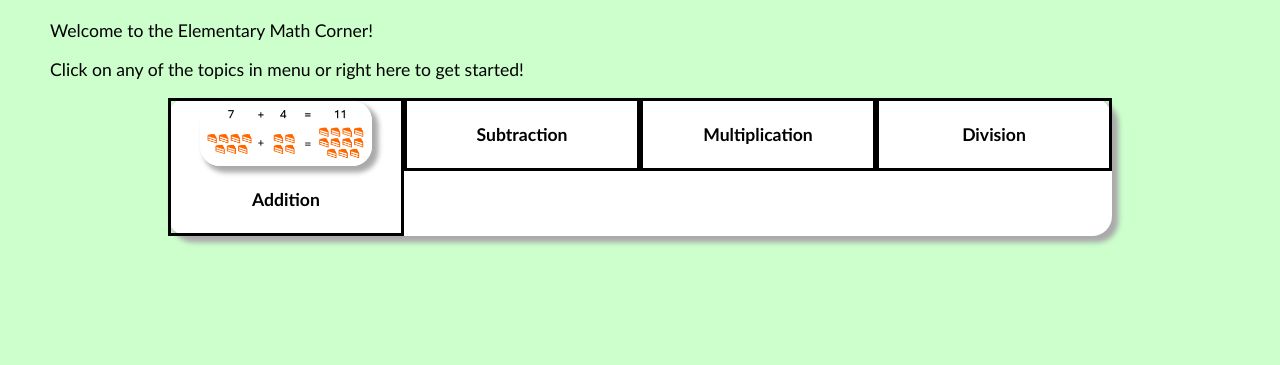
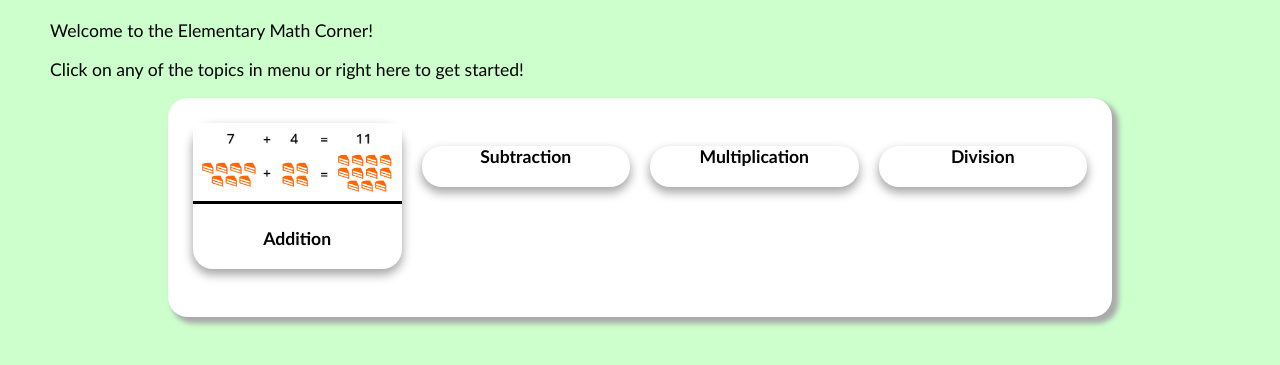
Before and after one commit to Waewarin-C/ElementaryMathCorner, a plain HTML site: page home.html in a window 1280 px wide. Shown: the part 239-604 px from the top of the page. Drawn offline with Linux system fonts and the light colour scheme.

Commit message:
Begin styling topic cards

```diff
--- a/home.html
+++ b/home.html
@@ -48,7 +48,7 @@
             <div class="topic_column">
                 <div class="topic">
                     <!--Insert picture of addition topic-->
-                    <img src="images/addition/Addition_With_Shapes.PNG" alt="Addition problem with shapes"; style="width: 100%;">
+                    <img class="topic_img" src="images/addition/Addition_With_Shapes.PNG" alt="Addition problem with shapes";>
                     <h4>Addition</h4>
                 </div>
             </div>
--- a/template/styles.css
+++ b/template/styles.css
@@ -14,6 +14,10 @@ body {
 
 h1, h4 {
     text-align: center;
+}
+
+h4 {
+    padding-bottom: 20px;
 }
 
 /* Styling for navigation */
@@ -110,6 +114,7 @@ h1, h4 {
     border-radius: 20px;
     background-color: white;
     width: 80%;
+    padding: 15px;
     box-shadow: 5px 5px 5px 1.5px #aaaaaa;
 }
 
@@ -130,7 +135,24 @@ h1, h4 {
     box-sizing: border-box;
     float: left;
     width: 25%;
-    border: solid;
+    padding: 10px;
+}
+
+.topic {
+    border-radius: 20px;
+    box-shadow: 0px 5px 10px 1px #aaaaaa;
+}
+
+.topic:hover {
+    box-shadow: 0px 5px 15px 1px #aaaaaa;
+}
+
+.topic_img {
+    max-width: 100%;
+    height: auto;
+    border-radius: 0px;
+    border-bottom: solid;
+    box-shadow: none;
 }
 
 /* Styling for images*/
```
